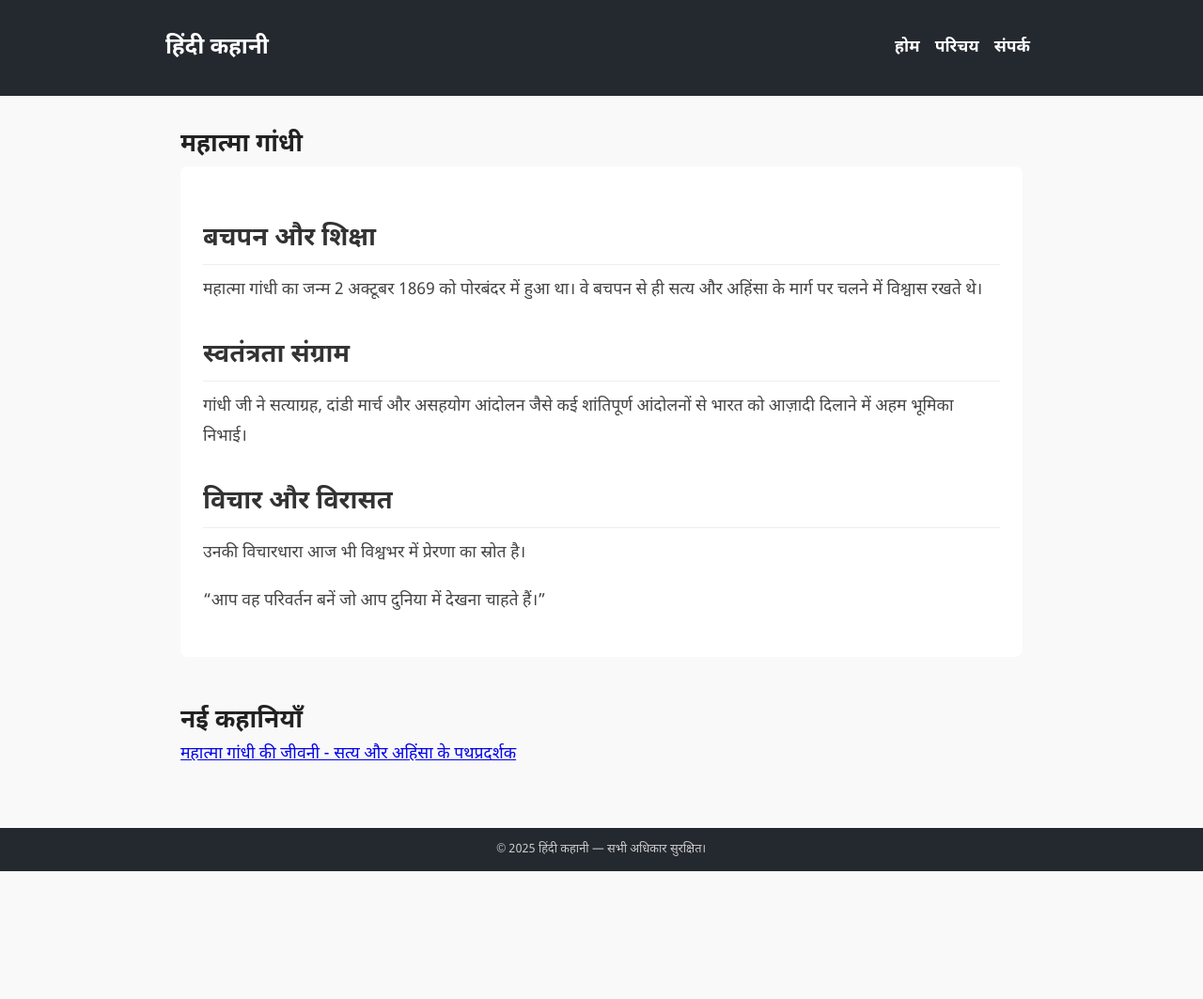
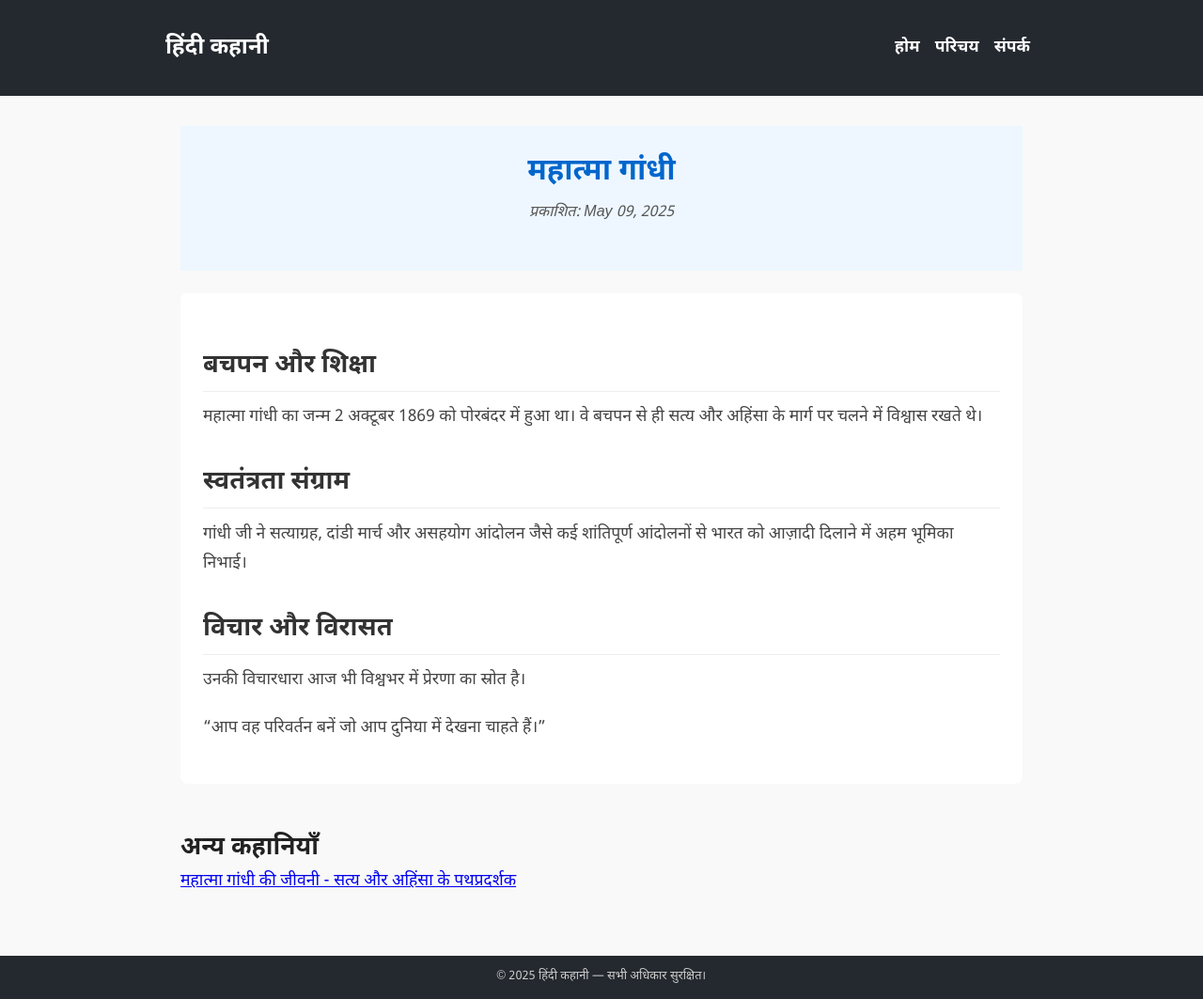
Before and after one commit to hindikahani/hindikahani.github.io, a Jekyll site: the page built from _posts/2025-05-09-mahatma-gandhi.md, in a window 1280 px wide and 1063 px high. Shown: the whole window at 94% size. Built offline with Jekyll 4.4.1, drawn with Linux system fonts in a browser that asks for light colours.

Commit message:
Update post.html

```diff
--- a/_layouts/post.html
+++ b/_layouts/post.html
@@ -3,14 +3,20 @@ layout: blog
 ---
 
 <article class="container">
-  <h1 class="section-title">{{ page.title }}</h1>
-  <div class="post-content">
+  <section class="hero">
+    <h1>{{ page.title }}</h1>
+    <p class="post-meta">प्रकाशित: {{ page.date | date: "%B %d, %Y" }}</p>
+    {% if page.author %}
+    <p class="post-meta">लेखक: {{ page.author }}</p>
+    {% endif %}
+  </section>
+
+  <div class="post-content story-card">
     {{ content }}
   </div>
 
-  <!-- नई कहानियाँ सेक्शन -->
   <section style="margin-top: 3rem;">
-    <h2 class="section-title">नई कहानियाँ</h2>
+    <h2 class="section-title">अन्य कहानियाँ</h2>
     <div class="post-list">
       {% for post in site.posts limit:5 %}
         {% unless post.url == page.url %}
```
